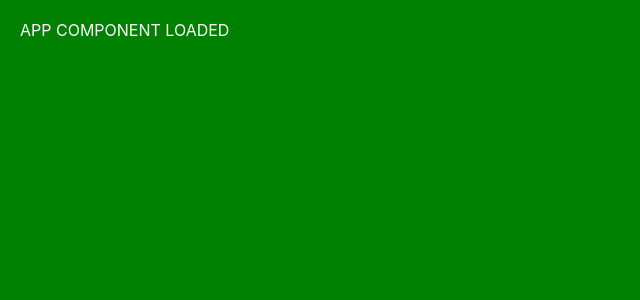
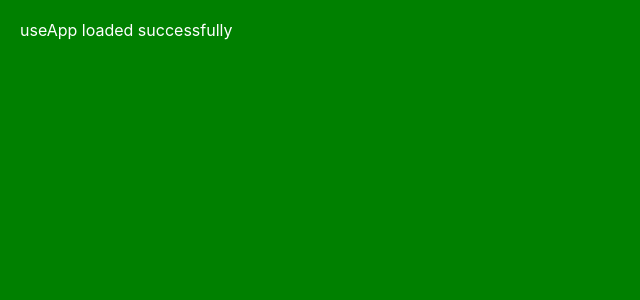
Before and after one commit to vishnu6491/Habit-tracker---Path-to-liberation, a React (Vite) app: page / in a window 1280 px wide. Shown: the top 300 px of the page, without its empty margins (0-640 px from the left). Built offline with nearby package versions, Linux system fonts and the light colour scheme.

Commit message:
Update App.jsx

```diff
--- a/src/App.jsx
+++ b/src/App.jsx
@@ -1,12 +1,18 @@
+import { useApp } from './hooks/useApp';
+
 function App() {
+  const { state } = useApp();
+
   return (
-    <div style={{
-      background: "green",
-      color: "white",
-      minHeight: "100vh",
-      padding: "20px"
-    }}>
-      APP COMPONENT LOADED
+    <div
+      style={{
+        background: 'green',
+        color: 'white',
+        minHeight: '100vh',
+        padding: '20px'
+      }}
+    >
+      useApp loaded successfully
     </div>
   );
 }
```
